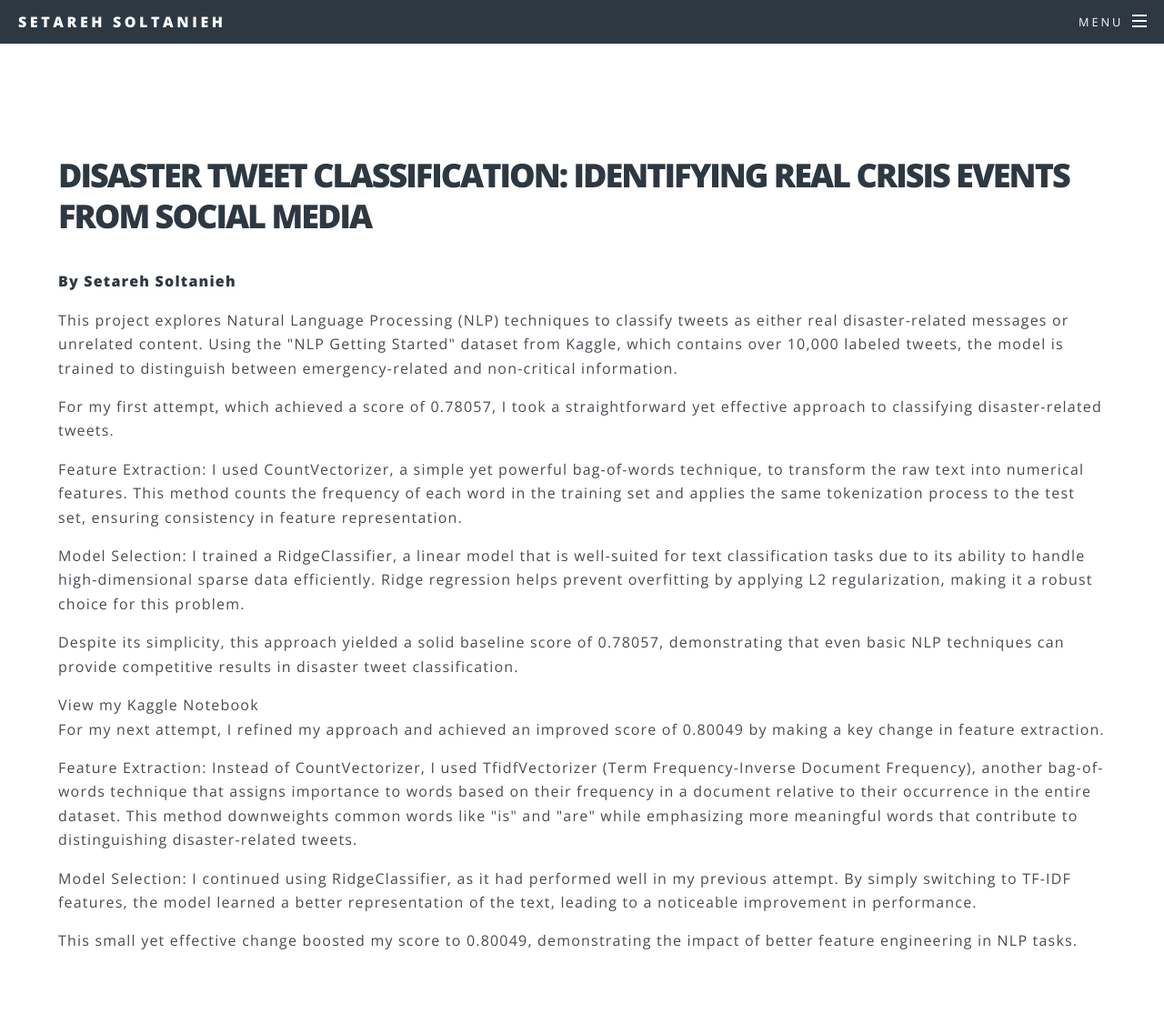
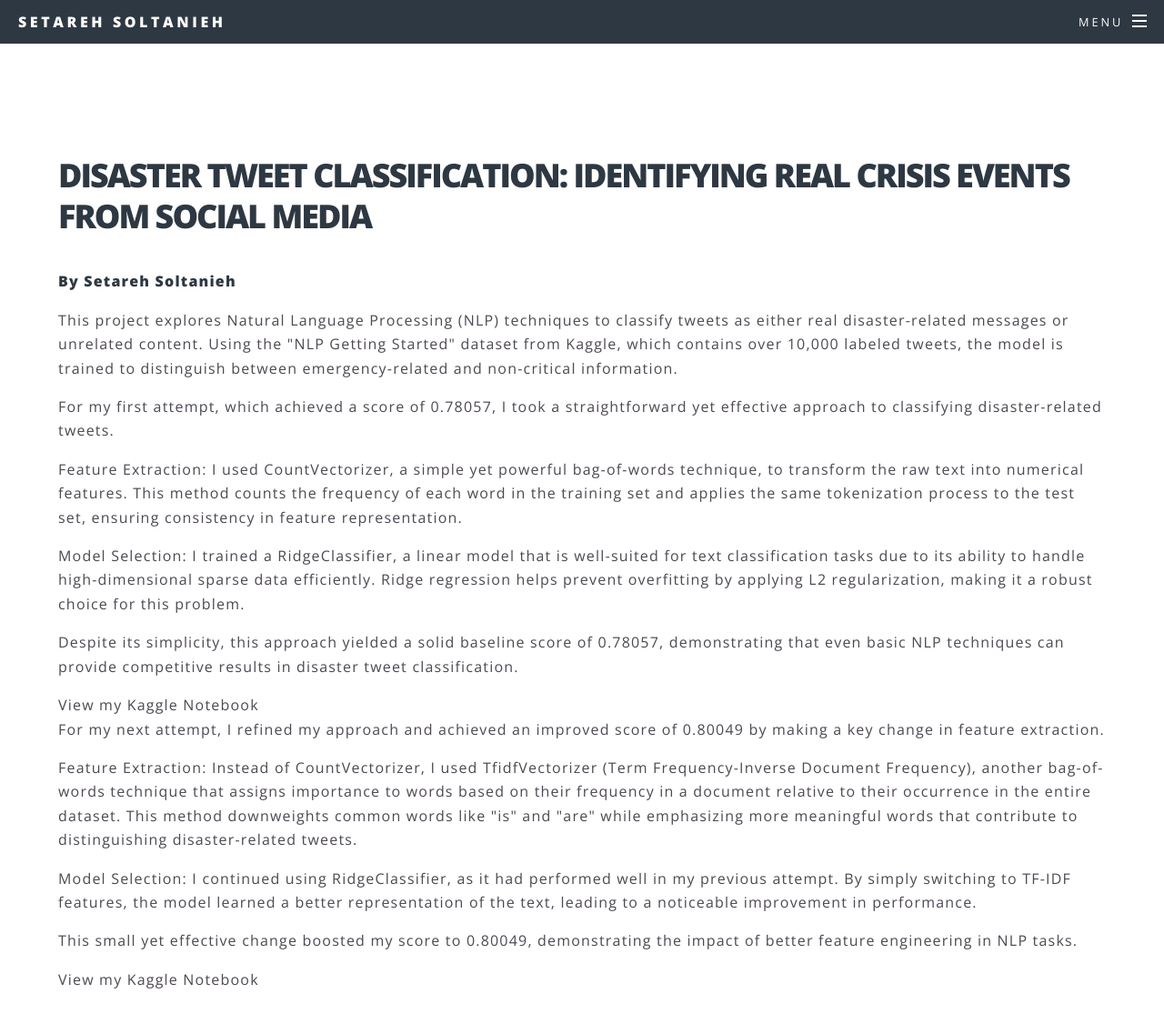
Before and after one commit to setareh-soltanieh/setareh-soltanieh.github.io, a Jekyll site: the page blogs/DisasterTweets/index.html, which Jekyll copies as it is, in a window 1280 px wide and 1154 px high. Shown: the top 1126 px of the window at 91% size. Built offline with Jekyll 4.4.1, drawn with Linux system fonts in a browser that asks for light colours; a style sheet for code colours, icons or effects is not loaded.

Commit message:
Added my second approach of solving the Disaster Tweets project

```diff
--- a/blogs/DisasterTweets/index.html
+++ b/blogs/DisasterTweets/index.html
@@ -113,6 +113,7 @@
 					<p>
 						This small yet effective change boosted my score to 0.80049, demonstrating the impact of better feature engineering in NLP tasks.
 					</p>
+					<a href="https://www.kaggle.com/code/setarehsoltanieh/disastertweets" target="_blank">View my Kaggle Notebook</a>
 
 				</div>
             </section>
```
